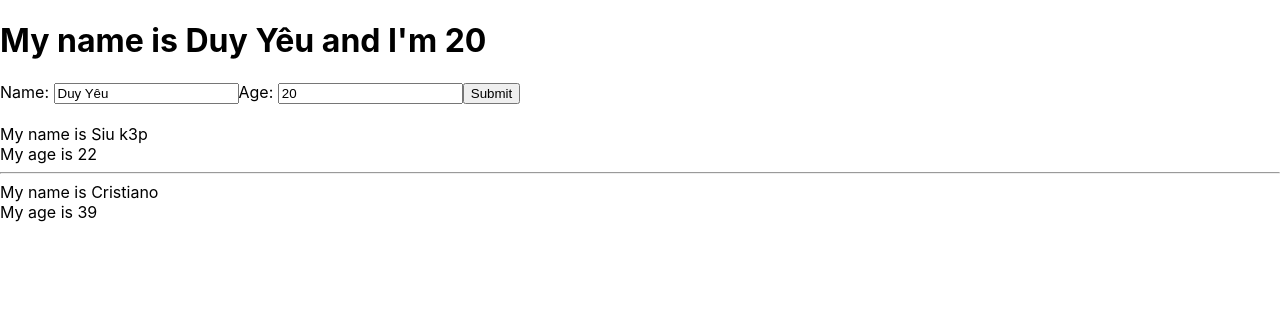
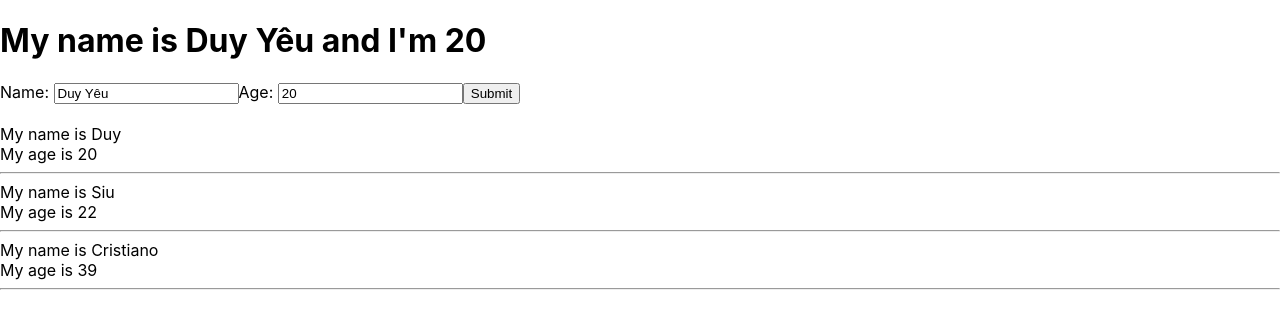
Before and after one commit to DuyCR7/LearnReactjs, a React (Create React App) app: page / in a window 1280 px wide. Shown: the top 328 px of the page. Built offline with nearby package versions, Linux system fonts and the light colour scheme.

Commit message:
DisplayList Array/Object

```diff
--- a/src/components/DisplayInfo.js
+++ b/src/components/DisplayInfo.js
@@ -4,16 +4,19 @@
     render(){
         // console.log(this.props);
         // props (properties)
-        const { name, age} = this.props; // destructuring props
-
+        const { listUsers } = this.props; // destructuring props
+        // console.log(listUsers);
         return(
             <div>
-                <div>
-                    My name is {name}
-                </div>
-                <div>
-                    My age is {age}
-                </div>
+                { listUsers.map((user) => {
+                    return (
+                        <div key={user.id}>
+                            <div>My name is {user.name} </div>
+                            <div>My age is {user.age} </div>
+                            <hr />
+                        </div>
+                    )
+                }) }
             </div>
         )
     }
--- a/src/components/MyComponent.js
+++ b/src/components/MyComponent.js
@@ -3,17 +3,33 @@
 import DisplayInfor from "./DisplayInfo";
 
 class MyComponent extends React.Component {
+    state = {
+        listUsers: [
+            {
+                id: 1,
+                name: 'Duy',
+                age: 20
+            },
+            {
+                id: 2,
+                name: 'Siu',
+                age: 22
+            },
+            {
+                id: 3,
+                name: 'Cristiano',
+                age: 39
+            }
+        ]
+    }
+
     // JSX
     render() {
-        const myInfor = ['dz', 'ít tiền', 'cris'];
-
         return (
             <div>
                 <UserInfor/>
                 <br />
-                <DisplayInfor name='Siu k3p' age='22'/>
-                <hr />
-                <DisplayInfor name='Cristiano' age='39' dz={true} myInfor={myInfor}/>
+                <DisplayInfor listUsers={this.state.listUsers}/>
             </div>
         );
     }
```
